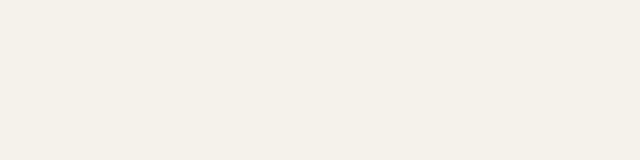
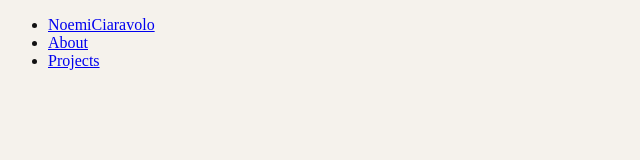
Before and after one commit to NoemiCiaravolo/portfolio, a plain HTML site: page index.html in a window 1280 px wide. Shown: the whole page, without its empty margins (0-640 px from the left). Drawn offline with Linux system fonts and the light colour scheme.

Commit message:
Aggiunta bozza header

```diff
--- a/index.html
+++ b/index.html
@@ -10,7 +10,14 @@
 </head>
 
 <body>
-    <header></header>
+    <header>
+<nav>
+        <ul>
+            <li><a href="#noemiciaravolo">NoemiCiaravolo</a></li>
+            <li><a href="#about">About</a></li>
+            <li><a href="#projects">Projects</a></li>
+        </ul>
+    </header>
 
     <main></main>
 
```
